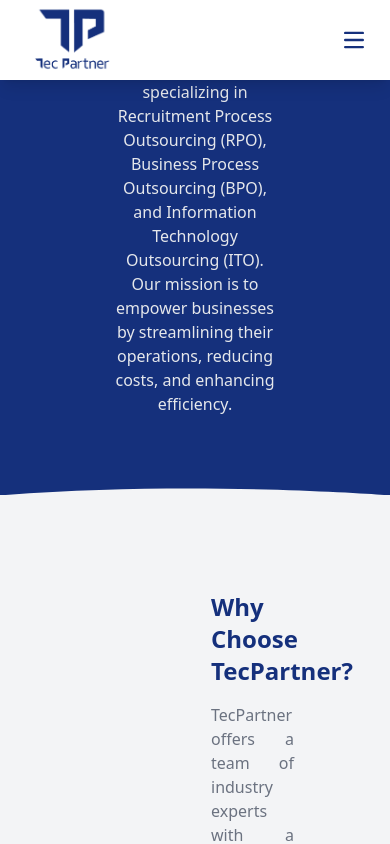
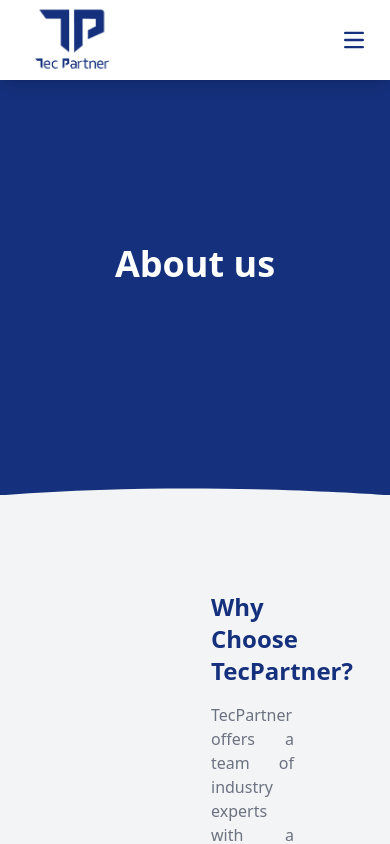
Before and after one commit to anees-tech/TecPartner, a React (Create React App) app: page /AboutUs in a window 390 px wide. Shown: the top 844 px of the page. Built offline with nearby package versions, Linux system fonts and the light colour scheme.

Commit message:
header fixed

```diff
--- a/src/components/Header.jsx
+++ b/src/components/Header.jsx
@@ -18,7 +18,7 @@
   return (
     <div data-aos="fade-up">
       <Navbar />
-      <div className="h-[30rem] bg-[#15307c] flex flex-col justify-end items-center pb-12 gap-8">
+      <div className="h-[30rem] bg-[#15307c] flex flex-col justify-end items-center pb-12 md:pb-28 gap-8">
         <h1
           data-aos="fade-up"
           className="text-5xl delay-100 font-bold flex flex-wrap text-white"
--- a/src/components/HeaderForPages.jsx
+++ b/src/components/HeaderForPages.jsx
@@ -1,19 +1,23 @@
-import React from 'react'
-import Navbar from './Navbar'
+import React from "react";
+import Navbar from "./Navbar";
 
 const HeaderForPages = (props) => {
-  const { heading, para } = props
+  const { heading, para } = props;
+
   return (
     <div data-aos="fade-up">
       <Navbar />
-      <div className="bg-[#15307c]  h-[30rem] flex flex-col justify-end items-center  pb-12 gap-4">
+      <div className="bg-[#15307c] h-[30rem] flex flex-col justify-center sm:justify-end items-center pb-12 sm:pb-16 gap-4">
         <h1
           data-aos="fade-up"
-          className="text-5xl delay-200 font-bold flex flex-wrap text-white"
+          className="text-4xl -mb-24 sm:m-0 sm:p-0 sm:text-4xl xs:text-3xl p-8 font-bold flex flex-wrap text-white"
         >
           {heading}
         </h1>
-        <p data-aos="fade-up" className="w-[50%] delay-300 text-center p-4 text-gray-200">
+        <p
+          data-aos="fade-up"
+          className="w-[50%] sm:w-[70%] xs:w-[90%] hidden sm:block text-center p-4 text-gray-200 text-lg sm:text-base xs:text-sm"
+        >
           {para}
         </p>
       </div>
@@ -27,6 +31,6 @@
       </svg>
     </div>
   );
-}
+};
 
-export default HeaderForPages
+export default HeaderForPages;
```
